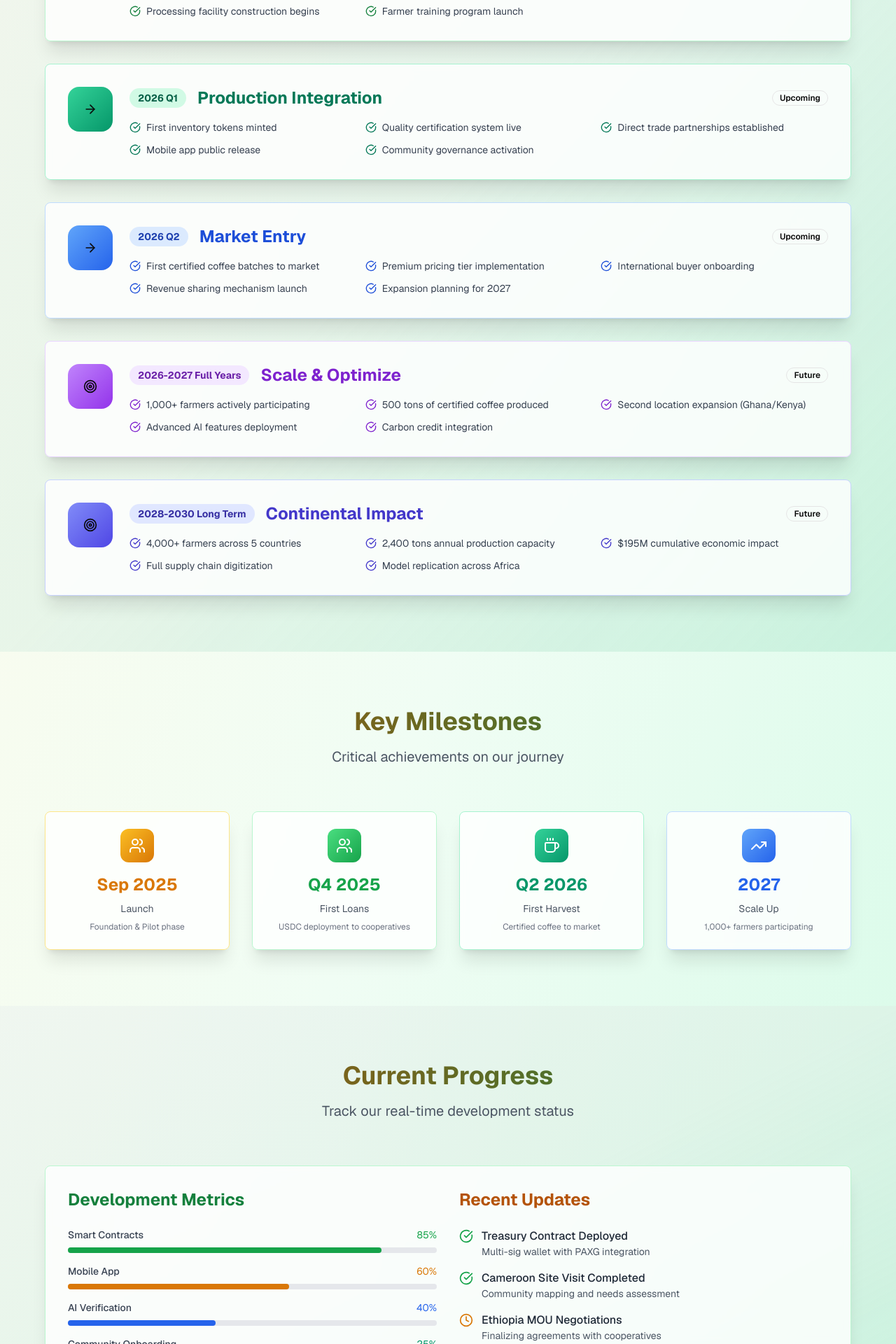
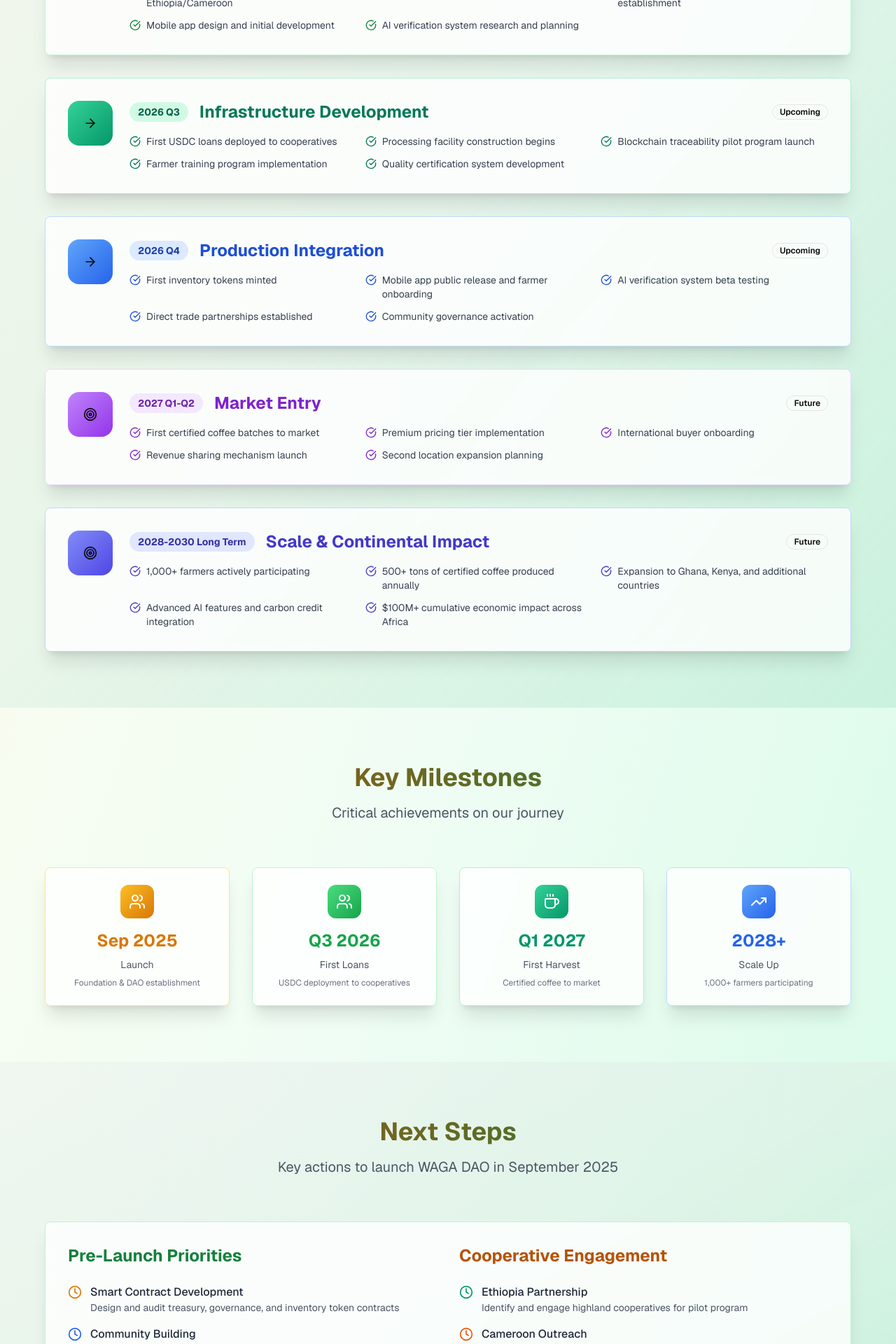
Before and after one commit to wagatoken/waga-dao, a Next.js app: page /roadmap in a window 1280 px wide. Shown: the part 880-2800 px from the top of the page at 70% size. Built offline with nearby package versions, Linux system fonts and the light colour scheme.

Commit message:
Update Roadmap

```diff
--- a/app/roadmap/page.tsx
+++ b/app/roadmap/page.tsx
@@ -30,85 +30,85 @@ export default function RoadmapPage() {
     {
       year: "2025",
       quarter: "Q3 (Sep)",
-      title: "Foundation & Pilot",
+      title: "Foundation & Launch",
       status: "active",
       color: "amber",
       items: [
         "DAO treasury formation with initial PAXG/XAUT",
         "Smart contract deployment and auditing",
-        "Cameroon community engagement and mapping",
-        "Ethiopia cooperative MOU signing",
-        "Mobile app MVP development",
+        "Swiss non-profit registration and compliance",
+        "Community building and early supporter onboarding",
+        "Initial website and documentation launch",
       ],
     },
     {
-      year: "2025",
-      quarter: "Q4",
-      title: "Infrastructure Development",
+      year: "2025-2026",
+      quarter: "Q4-Q2",
+      title: "Planning & Partnership",
       status: "upcoming",
       color: "green",
       items: [
-        "First USDC loans deployed to cooperatives",
-        "AI verification system beta testing",
-        "Blockchain traceability pilot program",
-        "Processing facility construction begins",
-        "Farmer training program launch",
+        "Cooperative identification and engagement in Ethiopia/Cameroon",
+        "Site visits and community needs assessment",
+        "MOU negotiations and legal framework establishment",
+        "Mobile app design and initial development",
+        "AI verification system research and planning",
       ],
     },
     {
       year: "2026",
-      quarter: "Q1",
-      title: "Production Integration",
+      quarter: "Q3",
+      title: "Infrastructure Development",
       status: "upcoming",
       color: "emerald",
       items: [
+        "First USDC loans deployed to cooperatives",
+        "Processing facility construction begins",
+        "Blockchain traceability pilot program launch",
+        "Farmer training program implementation",
+        "Quality certification system development",
+      ],
+    },
+    {
+      year: "2026",
+      quarter: "Q4",
+      title: "Production Integration",
+      status: "upcoming",
+      color: "blue",
+      items: [
         "First inventory tokens minted",
-        "Quality certification system live",
+        "Mobile app public release and farmer onboarding",
+        "AI verification system beta testing",
         "Direct trade partnerships established",
-        "Mobile app public release",
         "Community governance activation",
       ],
     },
     {
-      year: "2026",
-      quarter: "Q2",
+      year: "2027",
+      quarter: "Q1-Q2",
       title: "Market Entry",
-      status: "upcoming",
-      color: "blue",
+      status: "future",
+      color: "purple",
       items: [
         "First certified coffee batches to market",
         "Premium pricing tier implementation",
         "International buyer onboarding",
         "Revenue sharing mechanism launch",
-        "Expansion planning for 2027",
-      ],
-    },
-    {
-      year: "2026-2027",
-      quarter: "Full Years",
-      title: "Scale & Optimize",
-      status: "future",
-      color: "purple",
-      items: [
-        "1,000+ farmers actively participating",
-        "500 tons of certified coffee produced",
-        "Second location expansion (Ghana/Kenya)",
-        "Advanced AI features deployment",
-        "Carbon credit integration",
+        "Second location expansion planning",
       ],
     },
     {
       year: "2028-2030",
       quarter: "Long Term",
-      title: "Continental Impact",
+      title: "Scale & Continental Impact",
       status: "future",
       color: "indigo",
       items: [
-        "4,000+ farmers across 5 countries",
-        "2,400 tons annual production capacity",
-        "$195M cumulative economic impact",
-        "Full supply chain digitization",
-        "Model replication across Africa",
+        "1,000+ farmers actively participating",
+        "500+ tons of certified coffee produced annually",
+        "Expansion to Ghana, Kenya, and additional countries",
+        "Advanced AI features and carbon credit integration",
+        "$100M+ cumulative economic impact across Africa",
       ],
     },
   ]
@@ -413,7 +413,7 @@ export default function RoadmapPage() {
                 </div>
                 <div className="text-2xl font-bold text-amber-600 mb-2">Sep 2025</div>
                 <div className="text-sm text-gray-600 mb-2">Launch</div>
-                <div className="text-xs text-gray-500">Foundation & Pilot phase</div>
+                <div className="text-xs text-gray-500">Foundation & DAO establishment</div>
               </CardContent>
             </Card>
 
@@ -422,7 +422,7 @@ export default function RoadmapPage() {
                 <div className="w-12 h-12 bg-gradient-to-br from-green-400 to-green-600 rounded-xl flex items-center justify-center mx-auto mb-4 transition-all duration-300 group-hover:scale-110">
                   <Users className="h-6 w-6 text-white" />
                 </div>
-                <div className="text-2xl font-bold text-green-600 mb-2">Q4 2025</div>
+                <div className="text-2xl font-bold text-green-600 mb-2">Q3 2026</div>
                 <div className="text-sm text-gray-600 mb-2">First Loans</div>
                 <div className="text-xs text-gray-500">USDC deployment to cooperatives</div>
               </CardContent>
@@ -433,7 +433,7 @@ export default function RoadmapPage() {
                 <div className="w-12 h-12 bg-gradient-to-br from-emerald-400 to-emerald-600 rounded-xl flex items-center justify-center mx-auto mb-4 transition-all duration-300 group-hover:scale-110">
                   <Coffee className="h-6 w-6 text-white" />
                 </div>
-                <div className="text-2xl font-bold text-emerald-600 mb-2">Q2 2026</div>
+                <div className="text-2xl font-bold text-emerald-600 mb-2">Q1 2027</div>
                 <div className="text-sm text-gray-600 mb-2">First Harvest</div>
                 <div className="text-xs text-gray-500">Certified coffee to market</div>
               </CardContent>
@@ -444,7 +444,7 @@ export default function RoadmapPage() {
                 <div className="w-12 h-12 bg-gradient-to-br from-blue-400 to-blue-600 rounded-xl flex items-center justify-center mx-auto mb-4 transition-all duration-300 group-hover:scale-110">
                   <TrendingUp className="h-6 w-6 text-white" />
                 </div>
-                <div className="text-2xl font-bold text-blue-600 mb-2">2027</div>
+                <div className="text-2xl font-bold text-blue-600 mb-2">2028+</div>
                 <div className="text-sm text-gray-600 mb-2">Scale Up</div>
                 <div className="text-xs text-gray-500">1,000+ farmers participating</div>
               </CardContent>
@@ -453,91 +453,83 @@ export default function RoadmapPage() {
         </div>
       </section>
 
-      {/* Progress Tracking */}
+      {/* Next Steps */}
       <section className="py-20 px-6 bg-gradient-to-br from-white/60 via-green-50/60 to-emerald-100/80 relative">
         <div className="absolute inset-0 bg-gradient-to-r from-green-800/5 to-emerald-900/5"></div>
         <div className="container mx-auto max-w-6xl relative">
           <div className="text-center mb-16">
             <h2 className="text-4xl font-bold mb-4 bg-gradient-to-r from-amber-700 to-green-700 bg-clip-text text-transparent">
-              Current Progress
+              Next Steps
             </h2>
-            <p className="text-xl text-gray-600">Track our real-time development status</p>
+            <p className="text-xl text-gray-600">Key actions to launch WAGA DAO in September 2025</p>
           </div>
 
           <Card className="bg-white/80 backdrop-blur-sm border-green-200 shadow-xl hover:shadow-2xl transition-all duration-500 hover:scale-105">
             <CardContent className="p-8">
               <div className="grid md:grid-cols-2 gap-8">
                 <div>
-                  <h3 className="text-2xl font-bold text-green-700 mb-6">Development Metrics</h3>
+                  <h3 className="text-2xl font-bold text-green-700 mb-6">Pre-Launch Priorities</h3>
                   <div className="space-y-4">
-                    <div>
-                      <div className="flex justify-between mb-2">
-                        <span className="text-sm font-medium text-gray-700">Smart Contracts</span>
-                        <span className="text-sm text-green-600">85%</span>
-                      </div>
-                      <div className="w-full bg-gray-200 rounded-full h-2">
-                        <div className="bg-green-600 h-2 rounded-full" style={{ width: "85%" }}></div>
+                    <div className="flex items-start space-x-3">
+                      <Clock className="h-5 w-5 text-amber-600 mt-0.5" />
+                      <div>
+                        <div className="font-medium text-gray-800">Smart Contract Development</div>
+                        <div className="text-sm text-gray-600">Design and audit treasury, governance, and inventory token contracts</div>
                       </div>
                     </div>
-                    <div>
-                      <div className="flex justify-between mb-2">
-                        <span className="text-sm font-medium text-gray-700">Mobile App</span>
-                        <span className="text-sm text-amber-600">60%</span>
-                      </div>
-                      <div className="w-full bg-gray-200 rounded-full h-2">
-                        <div className="bg-amber-600 h-2 rounded-full" style={{ width: "60%" }}></div>
+                    <div className="flex items-start space-x-3">
+                      <Clock className="h-5 w-5 text-blue-600 mt-0.5" />
+                      <div>
+                        <div className="font-medium text-gray-800">Community Building</div>
+                        <div className="text-sm text-gray-600">Establish early supporter community and governance framework</div>
                       </div>
                     </div>
-                    <div>
-                      <div className="flex justify-between mb-2">
-                        <span className="text-sm font-medium text-gray-700">AI Verification</span>
-                        <span className="text-sm text-blue-600">40%</span>
-                      </div>
-                      <div className="w-full bg-gray-200 rounded-full h-2">
-                        <div className="bg-blue-600 h-2 rounded-full" style={{ width: "40%" }}></div>
+                    <div className="flex items-start space-x-3">
+                      <Clock className="h-5 w-5 text-green-600 mt-0.5" />
+                      <div>
+                        <div className="font-medium text-gray-800">Gold Treasury Setup</div>
+                        <div className="text-sm text-gray-600">Secure initial PAXG/XAUT contributions for treasury foundation</div>
                       </div>
                     </div>
-                    <div>
-                      <div className="flex justify-between mb-2">
-                        <span className="text-sm font-medium text-gray-700">Community Onboarding</span>
-                        <span className="text-sm text-emerald-600">25%</span>
-                      </div>
-                      <div className="w-full bg-gray-200 rounded-full h-2">
-                        <div className="bg-emerald-600 h-2 rounded-full" style={{ width: "25%" }}></div>
+                    <div className="flex items-start space-x-3">
+                      <Clock className="h-5 w-5 text-purple-600 mt-0.5" />
+                      <div>
+                        <div className="font-medium text-gray-800">Legal Framework</div>
+                        <div className="text-sm text-gray-600">Finalize Swiss non-profit structure and compliance requirements</div>
                       </div>
                     </div>
                   </div>
                 </div>
 
                 <div>
-                  <h3 className="text-2xl font-bold text-amber-700 mb-6">Recent Updates</h3>
+                  <h3 className="text-2xl font-bold text-amber-700 mb-6">Cooperative Engagement</h3>
                   <div className="space-y-4">
                     <div className="flex items-start space-x-3">
-                      <CheckCircle className="h-5 w-5 text-green-600 mt-0.5" />
+                      <Clock className="h-5 w-5 text-emerald-600 mt-0.5" />
                       <div>
-                        <div className="font-medium text-gray-800">Treasury Contract Deployed</div>
-                        <div className="text-sm text-gray-600">Multi-sig wallet with PAXG integration</div>
+                        <div className="font-medium text-gray-800">Ethiopia Partnership</div>
+                        <div className="text-sm text-gray-600">Identify and engage highland cooperatives for pilot program</div>
                       </div>
                     </div>
                     <div className="flex items-start space-x-3">
-                      <CheckCircle className="h-5 w-5 text-green-600 mt-0.5" />
+                      <Clock className="h-5 w-5 text-orange-600 mt-0.5" />
                       <div>
-                        <div className="font-medium text-gray-800">Cameroon Site Visit Completed</div>
-                        <div className="text-sm text-gray-600">Community mapping and needs assessment</div>
+                        <div className="font-medium text-gray-800">Cameroon Outreach</div>
+                        <div className="text-sm text-gray-600">Connect with Bamendakwe region farming communities</div>
                       </div>
                     </div>
                     <div className="flex items-start space-x-3">
-                      <Clock className="h-5 w-5 text-amber-600 mt-0.5" />
+                      <Clock className="h-5 w-5 text-indigo-600 mt-0.5" />
                       <div>
-                        <div className="font-medium text-gray-800">Ethiopia MOU Negotiations</div>
-                        <div className="text-sm text-gray-600">Finalizing agreements with cooperatives</div>
+                        <div className="font-medium text-gray-800">Infrastructure Planning</div>
+                        <div className="text-sm text-gray-600">Design processing facilities and quality verification systems</div>
                       </div>
                     </div>
                     <div className="flex items-start space-x-3">
-                      <Clock className="h-5 w-5 text-blue-600 mt-0.5" />
+                      <Clock className="h-5 w-5 text-red-600 mt-0.5" />
                       <div>
-                        <div className="font-medium text-gray-800">Mobile App Beta Testing</div>
-                        <div className="text-sm text-gray-600">Internal testing with core features</div>
+                        <div className="font-medium text-gray-800">Mobile App Design</div>
+                        <div className="text-sm text-gray-600">Create farmer-friendly interface for blockchain interactions</div>
                       </div>
                     </div>
                   </div>
```
